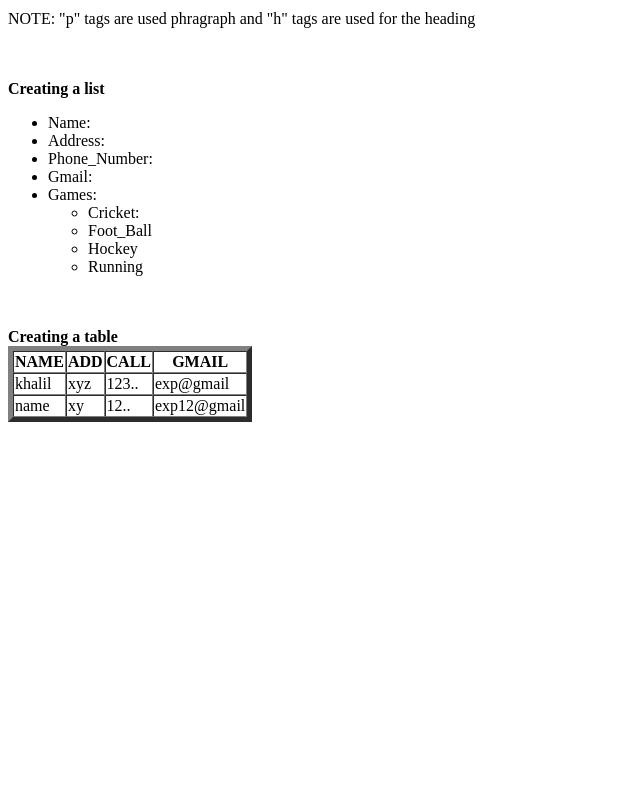
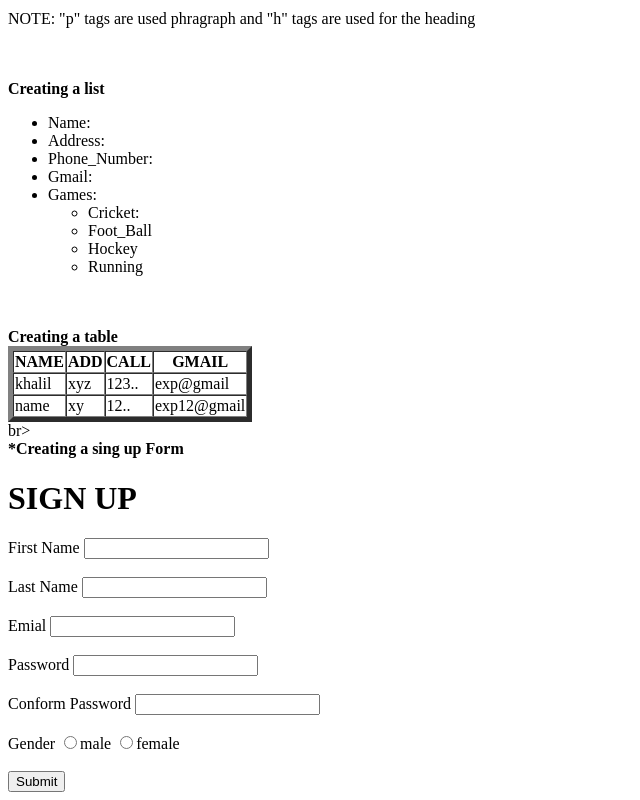
Before and after one commit to khalil-Ur-Rahman/practics, a plain HTML site: page index.html in a window 1280 px wide. Shown: the part 432-1232 px from the top of the page, without its empty margins (0-640 px from the left). Before the commit the page ends 862 px from the top, so only its background shows below. Drawn offline with Linux system fonts and the light colour scheme.

Commit message:
now add a form

```diff
--- a/index.html
+++ b/index.html
@@ -62,6 +62,35 @@
     </tr>
 
 </table>
+    br>
+<br>
+
+<b>*Creating a sing up Form</b>
+<DIv>
+    <h1>SIGN UP</h1>
+
+    <form action="">
+        <label>First Name</label>
+        <input type="text"><br><br>
+        <label>Last Name</label>
+        <input type="text"><br><br>
+        <label>Emial</label>
+        <input type="gmail"><br><br>
+
+        <label>Password</label>
+        <input type="password"><br><br>
+
+        <label>Conform Password</label>
+        <input type="password"><br><br>
+
+        <label>Gender</label>
+        <input type="radio" name="gender">male
+        <input type="radio" name="gender">female <br><br>
+
+        <button type="submit">Submit</button>
+    </form>
+
+</DIv>
 
 </body>
 </html>
```
